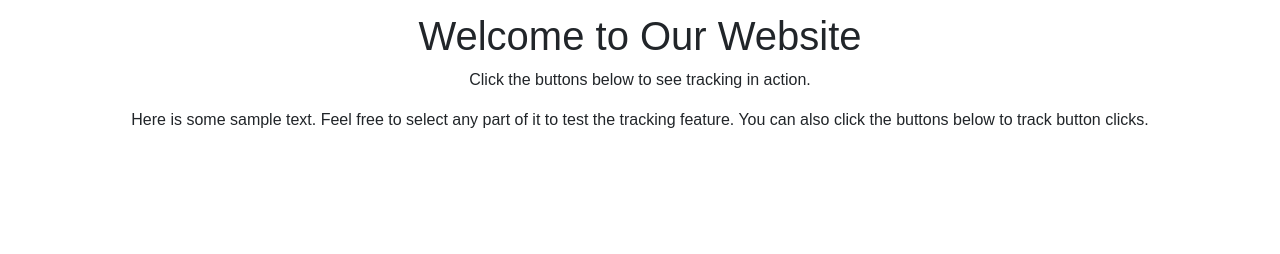
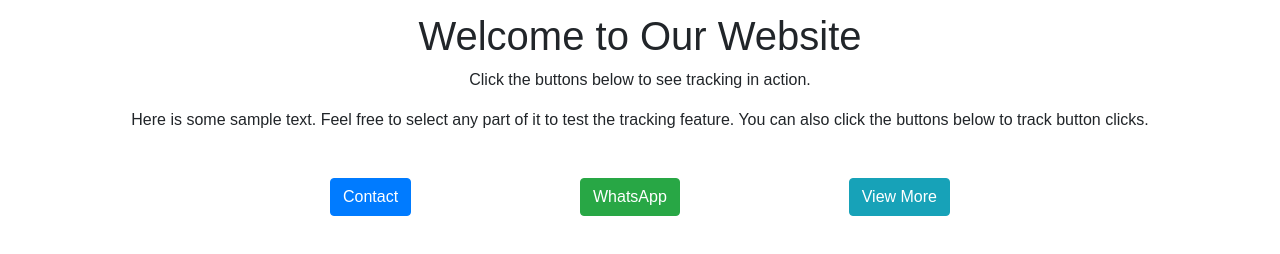
Before and after one commit to surendranp/User_tracking, a website: page public/index.html in a window 1280 px wide. Shown: the part 96-350 px from the top of the page. Drawn offline with nearby package versions, Linux system fonts and the light colour scheme.

Commit message:
test_11.10

```diff
--- a/public/index.html
+++ b/public/index.html
@@ -72,11 +72,11 @@
         Here is some sample text. Feel free to select any part of it to test the tracking feature.
         You can also click the buttons below to track button clicks.
     </p>
-    <!-- <section class="butn_align">
+    <section class="butn_align">
         <button id="contactButton" class="btn btn-primary button">Contact</button>
         <button id="whatsappButton" class="btn btn-success button">WhatsApp</button>
         <button id="viewMoreButton" class="btn btn-info button">View More</button>
-    </section> -->
+    </section>
 
 <script>
     let clickCount = 0;
```
